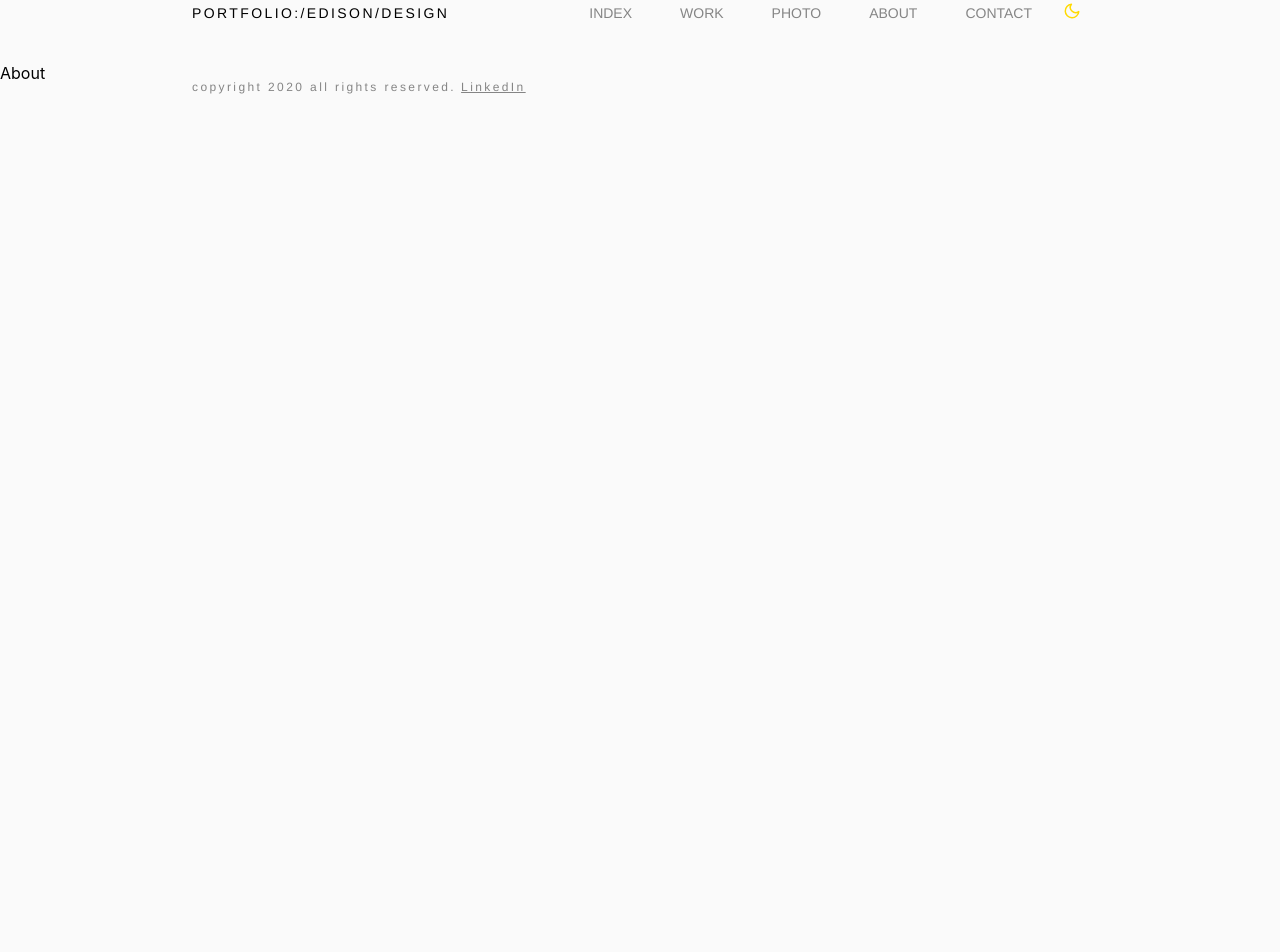
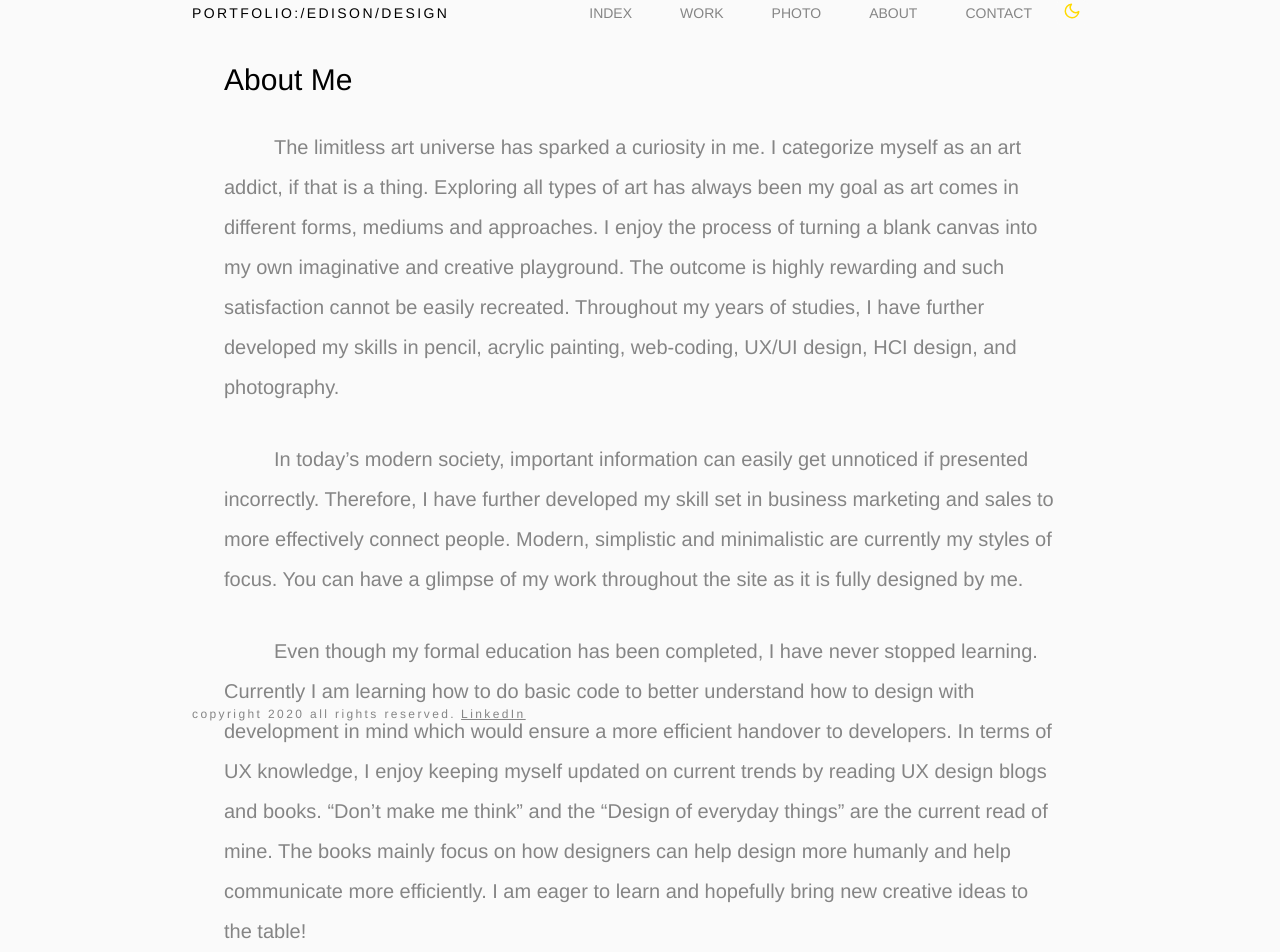
Before and after one commit to fyeung21/edison-web, a React (Create React App) app: page /about in a window 1280 px wide. Shown: the part 40-992 px from the top of the page. Before the commit the page ends 800 px from the top, so only its background shows below. Built offline with nearby package versions, Linux system fonts and the light colour scheme.

Commit message:
Set up and style AboutMe

```diff
--- /dev/null
+++ b/src/components/About/AboutMe.js
@@ -0,0 +1,41 @@
+import React from "react";
+import { AboutCont, AboutHeading, AboutTxt } from "./aboutStyles";
+
+const AboutMe = () => {
+    return (
+        <AboutCont>
+            <AboutHeading>About Me</AboutHeading>
+            <AboutTxt>
+                The limitless art universe has sparked a curiosity in me. I categorize myself as
+                an art addict, if that is a thing. Exploring all types of art has always been my
+                goal as art comes in different forms, mediums and approaches. I enjoy the process
+                of turning a blank canvas into my own imaginative and creative playground. The outcome
+                is highly rewarding and such satisfaction cannot be easily recreated. Throughout my
+                years of studies, I have further developed my skills in pencil, acrylic painting,
+                web-coding, UX/UI design, HCI design, and photography.
+            </AboutTxt>
+            <AboutTxt>
+                In today’s modern society, important information can easily get unnoticed if
+                presented incorrectly. Therefore, I have further developed my skill set in business
+                marketing and sales to more effectively connect people. Modern, simplistic and minimalistic
+                are currently my styles of focus. You can have a glimpse of my work throughout the site
+                as it is fully designed by me.
+            </AboutTxt>
+            <AboutTxt>
+                Even though my formal education has been completed, I have never stopped learning.
+                Currently I am learning how to do basic code to better understand how to design with
+                development in mind which would ensure a more efficient handover to developers. In
+                terms of UX knowledge, I enjoy keeping myself updated on current trends by reading
+                UX design blogs and books. “Don’t make me think” and the “Design of everyday things”
+                are the current read of mine. The books mainly focus on how designers can help design
+                more humanly and help communicate more efficiently. I am eager to learn and hopefully
+                bring new creative ideas to the table!
+            </AboutTxt>
+            <AboutTxt>
+                PS: If you know of any good books please recommend them to me!
+            </AboutTxt>
+        </AboutCont>
+    );
+}
+
+export default AboutMe;
--- /dev/null
+++ b/src/components/About/aboutStyles.js
@@ -0,0 +1,20 @@
+import styled from "styled-components";
+import { theme } from "../Theme";
+
+export const AboutCont = styled.div`
+    width: 65%;
+    margin: 0 auto 8rem;
+`
+export const AboutHeading = styled.h2`
+    font-family: ${theme.bodyFont};
+    font-size: ${theme.h2FontSize};
+    color: ${({ theme }) => theme.mainTxtColor};
+`
+export const AboutTxt = styled.p`
+    font-family: ${theme.bodyFont};
+    font-size: ${theme.bodyFontSize};
+    color: ${({ theme }) => theme.accentTxtColor};
+    text-indent: 50px;
+    margin: 2rem auto;
+    line-height: 2.5rem;
+`
--- a/src/pages/about.js
+++ b/src/pages/about.js
@@ -1,7 +1,10 @@
-import React from 'react';
+import React from "react";
+import AboutMe from "../components/About/AboutMe";
 
 const About = () => {
-    return <h2>About</h2>;
+    return (
+        <AboutMe />
+    );
 }
 
 export default About;
```
